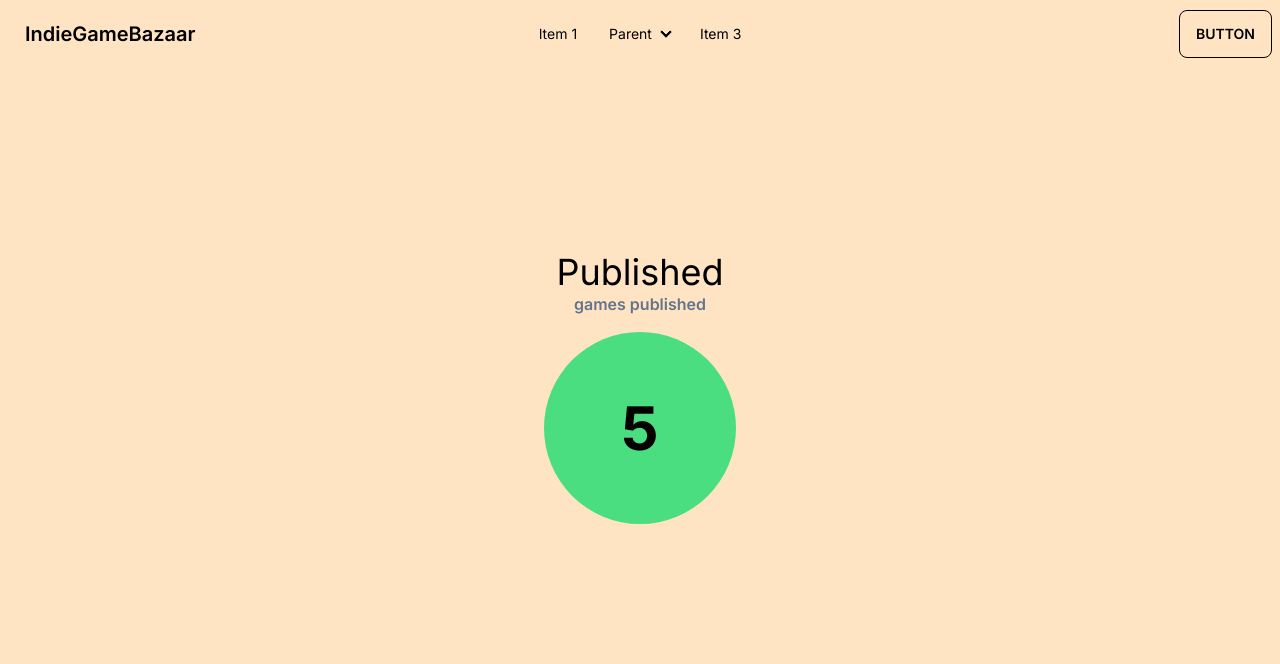
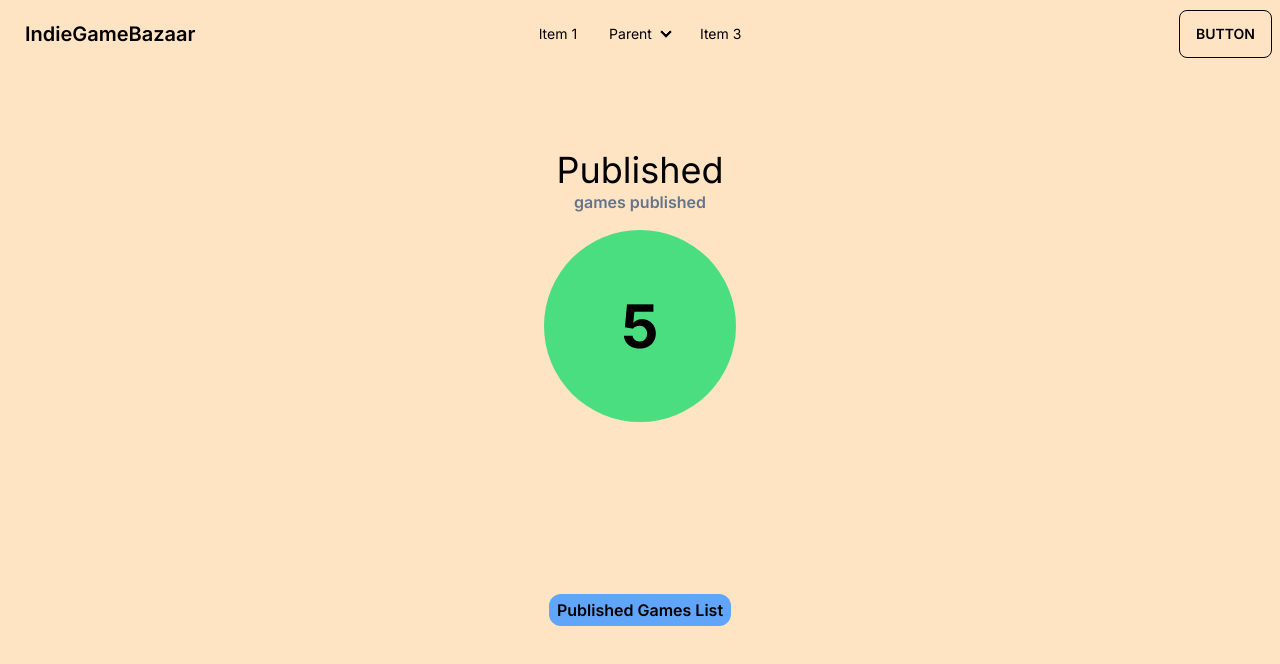
Before and after one commit to wesleywil/game-store, a Next.js app: page /developer in a window 1280 px wide. Shown: the top 664 px of the page. Built offline with nearby package versions, Linux system fonts and the light colour scheme.

Commit message:
added a container component and updated developer and gamer pages by including link to the published games list and user games list

```diff
--- a/src/app/developer/page.tsx
+++ b/src/app/developer/page.tsx
@@ -1,13 +1,22 @@
+import Link from "next/link";
+
 import Bubble from "@/components/bubble/bubble.component";
+import Container from "@/components/container/container.component";
 
 export default function Developer() {
   return (
-    <div className="grid h-[80vh] place-items-center">
+    <Container>
       <div className="text-center">
         <h1 className="text-4xl">Published</h1>
         <h2 className="text-slate-500 font-semibold">games published</h2>
         <Bubble count={5} />
       </div>
-    </div>
+      <Link
+        href="/developer/list"
+        className="mt-2 px-2 py-1 bg-blue-400 font-semibold rounded-xl"
+      >
+        Published Games List
+      </Link>
+    </Container>
   );
 }
--- a/src/app/gamer/page.tsx
+++ b/src/app/gamer/page.tsx
@@ -1,13 +1,22 @@
+import Link from "next/link";
+
 import Bubble from "@/components/bubble/bubble.component";
+import Container from "@/components/container/container.component";
 
 export default function Gamer() {
   return (
-    <div className="grid h-[80vh] place-items-center">
+    <Container>
       <div className="text-center">
         <h1 className="text-4xl">Library</h1>
         <h2 className="text-slate-500 font-semibold">game owned</h2>
         <Bubble count={20} />
       </div>
-    </div>
+      <Link
+        href="/gamer/list"
+        className="mt-2 px-2 py-1 bg-blue-400 font-semibold rounded-xl"
+      >
+        Game Library
+      </Link>
+    </Container>
   );
 }
--- /dev/null
+++ b/src/components/container/container.component.tsx
@@ -0,0 +1,11 @@
+import React from "react";
+
+const Container = ({ children }: { children: React.ReactNode }) => {
+  return (
+    <div className="grid h-[80vh] place-items-center overflow-y-auto">
+      {children}
+    </div>
+  );
+};
+
+export default Container;
```
